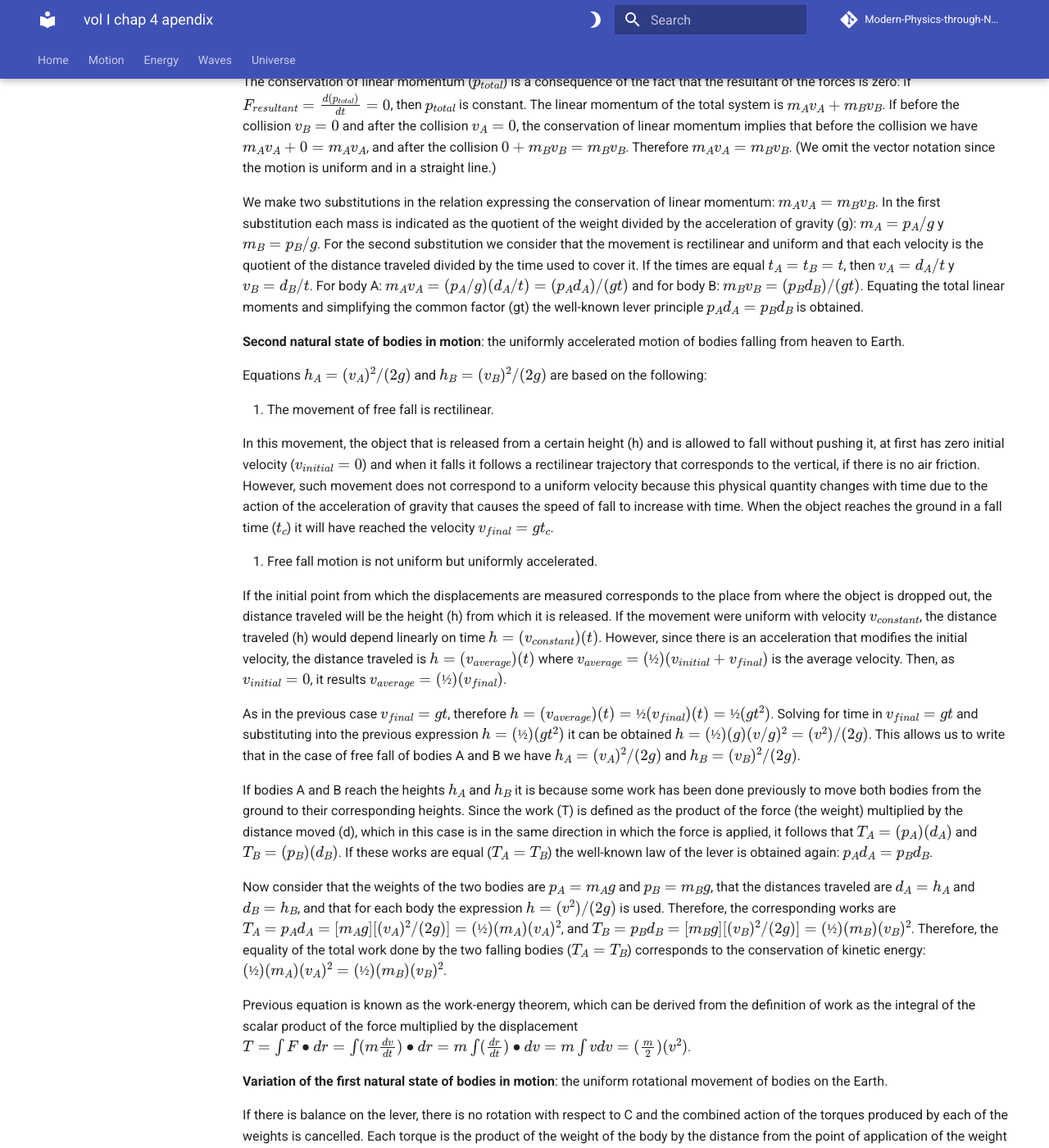
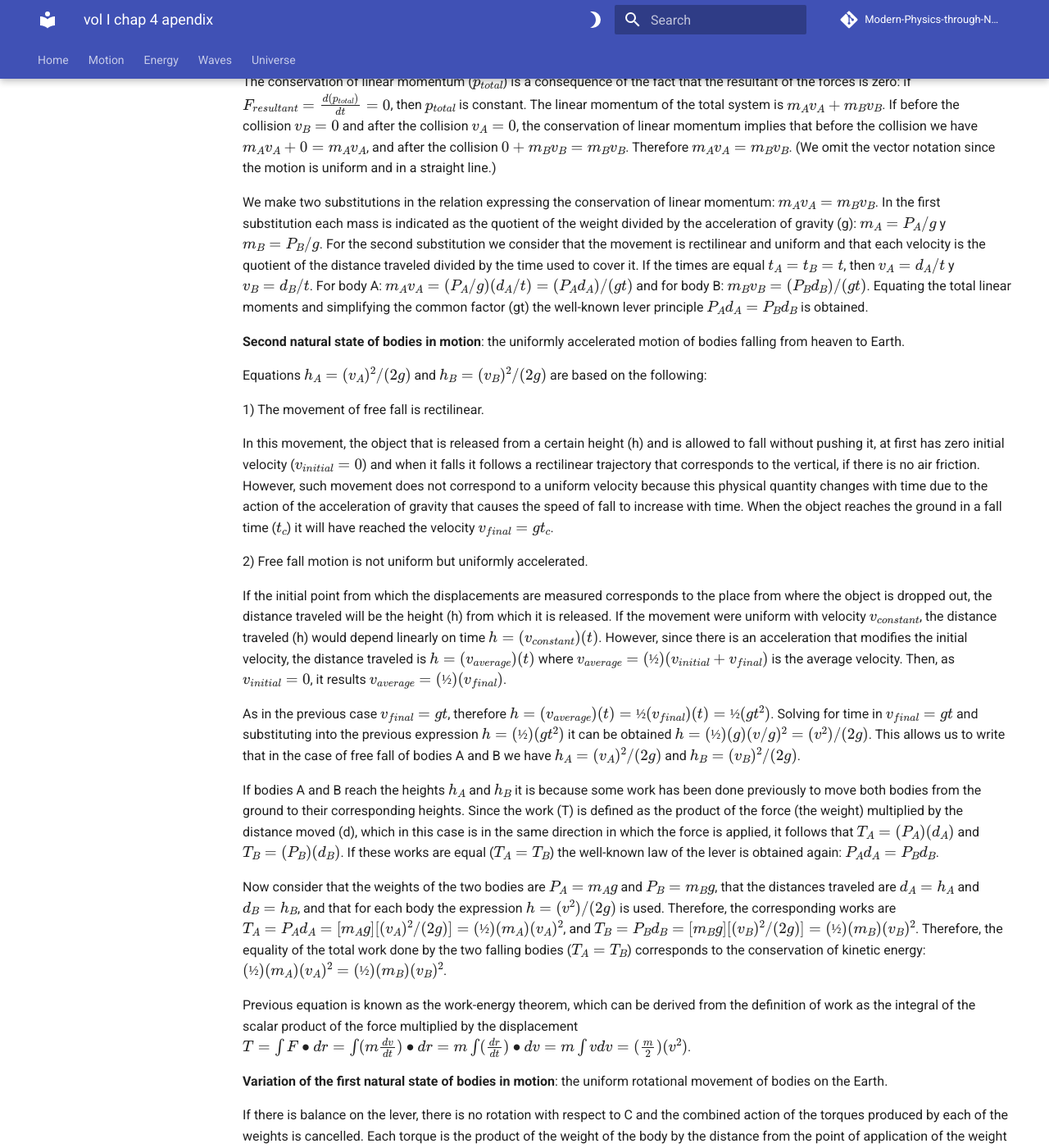
Before and after one commit to modphysnobel/modphysnobel.github.io, an MkDocs documentation site: the page built from docs/vol-I/vol-I-chap-4-apendix.md, in a window 1280 px wide and 1400 px high, scrolled down 3413 px. Shown: the whole window at 82% size. Built offline with MkDocs 1.6.1 and Material for MkDocs 9.7.7, drawn with Linux system fonts in a browser that asks for light colours; some web fonts are replaced; comment, search, counter and statistics services are not loaded; some of the changed text lies outside the part shown.

Commit message:
Update vol-I-chap-4-apendix.md

```diff
--- a/docs/vol-I/vol-I-chap-4-apendix.md
+++ b/docs/vol-I/vol-I-chap-4-apendix.md
@@ -83,32 +83,32 @@
 
 The conservation of linear momentum ($p_{total}$) is a consequence of the fact that the resultant of the forces is zero: if $F_{resultant} =  \frac{d(p_{total})}{dt}=0$, then $p_{total}$  is constant. The linear momentum of the total system is $m_Av_A + m_Bv_B$. If before the collision $v_B = 0$ and after the collision $v_A = 0$, the conservation of linear momentum implies that before the collision we have $m_Av_A+0 = m_Av_A$, and after the collision $0 + m_Bv_B = m_Bv_B$. Therefore $m_Av_A = m_Bv_B$. (We omit the vector notation since the motion is uniform and in a straight line.)
 
-We make two substitutions in the relation expressing the conservation of linear momentum: $m_Av_A = m_Bv_B$. In the first substitution each mass is indicated as the quotient of the weight divided by the acceleration of gravity (g): $m_A = p_A/g$ y $m_B = p_B/g$. For the second substitution we consider that the movement is rectilinear and uniform and that each velocity is the quotient of the distance traveled divided by the time used to cover it. If the times are equal $t_A = t_B = t$, then $v_A = d_A/t$ y $v_B = d_B/t$. For body A: $m_Av_A = (p_A/g)(d_A/t) = (p_Ad_A)/(gt)$ and for body B: $m_Bv_B = (p_Bd_B)/(gt)$. Equating the total linear moments and simplifying the common factor (gt) the well-known lever principle $p_Ad_A = p_Bd_B$ is obtained.
+We make two substitutions in the relation expressing the conservation of linear momentum: $m_Av_A = m_Bv_B$. In the first substitution each mass is indicated as the quotient of the weight divided by the acceleration of gravity (g): $m_A = P_A/g$ y $m_B = P_B/g$. For the second substitution we consider that the movement is rectilinear and uniform and that each velocity is the quotient of the distance traveled divided by the time used to cover it. If the times are equal $t_A = t_B = t$, then $v_A = d_A/t$ y $v_B = d_B/t$. For body A: $m_Av_A = (P_A/g)(d_A/t) = (P_Ad_A)/(gt)$ and for body B: $m_Bv_B = (P_Bd_B)/(gt)$. Equating the total linear moments and simplifying the common factor (gt) the well-known lever principle $P_Ad_A = P_Bd_B$ is obtained.
 
 **Second natural state of bodies in motion**: the uniformly accelerated motion of
 bodies falling from heaven to Earth.
 
 Equations $h_A = (v_A)^2/(2g)$ and $h_B = (v_B)^2/(2g)$ are based on the following:
 
-1. The movement of free fall is rectilinear.
+1) The movement of free fall is rectilinear.
 
 In this movement, the object that is released from a certain height (h) and is allowed to fall without pushing it, at first has zero initial velocity ($v_{initial} = 0$) and when it falls it follows a rectilinear trajectory that corresponds to the vertical, if there is no air friction. However, such movement does not correspond to a uniform velocity because this physical quantity changes with time due to the action of the acceleration of gravity that causes the speed of fall to increase with time. When the object reaches the ground in a fall time ($t_c$) it will have reached the velocity $v_{final} = gt_c$.
 
-2.  Free fall motion is not uniform but uniformly accelerated.
+2) Free fall motion is not uniform but uniformly accelerated.
 
 If the initial point from which the displacements are measured corresponds to the place from where the object is dropped out, the distance traveled will be the height (h) from which it is released. If the movement were uniform with velocity $v_{constant}$, the distance traveled (h) would depend linearly on time $h = (v_{constant})(t)$. However, since there is an acceleration that modifies the initial velocity, the distance traveled is $h = (v_{average})(t)$ where $v_{average} = (½)(v_{initial} + v_{final})$ is the average velocity. Then, as $v_{initial} = 0$, it results $v_{average} = (½)(v_{final})$.
 
 As in the previous case $v_{final} = gt$, therefore $h = (v_{average})(t) = ½(v_{final})(t) = ½(gt^2)$. Solving for time in $v_{final} = gt$ and substituting into the previous expression $h = (½)(gt^2)$ it can be obtained $h = (½)(g)(v/g)^2 = (v^2)/(2g)$. This allows us to write that in the case of free fall of bodies A and B we have $h_A = (v_A)^2/(2g)$ and $h_B = (v_B)^2/(2g)$.
 
-If bodies A and B reach the heights $h_A$ and $h_B$ it is because some work has been done previously to move both bodies from the ground to their corresponding heights. Since the work (T) is defined as the product of the force (the weight) multiplied by the distance moved (d), which in this case is in the same direction in which the force is applied, it follows that $T_A = (p_A)(d_A)$ and $T_B = (p_B)(d_B)$. If these works are equal ($T_A = T_B$) the well-known law of the lever is obtained again: $p_Ad_A = p_Bd_B$.
+If bodies A and B reach the heights $h_A$ and $h_B$ it is because some work has been done previously to move both bodies from the ground to their corresponding heights. Since the work (T) is defined as the product of the force (the weight) multiplied by the distance moved (d), which in this case is in the same direction in which the force is applied, it follows that $T_A = (P_A)(d_A)$ and $T_B = (P_B)(d_B)$. If these works are equal ($T_A = T_B$) the well-known law of the lever is obtained again: $P_Ad_A = P_Bd_B$.
 
-Now consider that the weights of the two bodies are $p_A = m_Ag$ and $p_B = m_Bg$, that the distances traveled are $d_A = h_A$ and $d_B = h_B$, and that for each body the expression $h = (v^2)/(2g)$ is used. Therefore, the corresponding works are $T_A = p_Ad_A = [m_Ag][(v_A)^2/(2g)] = (½)(m_A)(v_A)^2$, and $T_B = p_Bd_B = [m_Bg][(v_B)^2/(2g)] = (½)(m_B)(v_B)^2$. Therefore, the equality of the total work done by the two falling bodies ($T_A = T_B$) corresponds to the conservation of kinetic energy: $(½)(m_A)(v_A)^2 = (½)(m_B)(v_B)^2$.
+Now consider that the weights of the two bodies are $P_A = m_Ag$ and $P_B = m_Bg$, that the distances traveled are $d_A = h_A$ and $d_B = h_B$, and that for each body the expression $h = (v^2)/(2g)$ is used. Therefore, the corresponding works are $T_A = P_Ad_A = [m_Ag][(v_A)^2/(2g)] = (½)(m_A)(v_A)^2$, and $T_B = P_Bd_B = [m_Bg][(v_B)^2/(2g)] = (½)(m_B)(v_B)^2$. Therefore, the equality of the total work done by the two falling bodies ($T_A = T_B$) corresponds to the conservation of kinetic energy: $(½)(m_A)(v_A)^2 = (½)(m_B)(v_B)^2$.
 
 Previous equation is known as the work-energy theorem, which can be derived from the definition of work as the integral of the scalar product of the force multiplied by the displacement $T= \int F∙dr = \int (m \frac{dv}{dt}) ∙dr =m \int (\frac{dr}{dt}) ∙dv = m \int vdv= (\frac{m}{2})(v^2)$.
 
 **Variation of the first natural state of bodies in motion**: the uniform rotational movement of bodies on the Earth.
 
-If there is balance on the lever, there is no rotation with respect to C and the combined action of the torques produced by each of the weights is cancelled. Each torque is the product of the weight of the body by the distance from the point of application of the weight to the axis of rotation: $Torque_{left} = (–p_Ad_A)$ and $Torque_{right} = (+p_Bd_B)$. In the equilibrium condition with respect to the rotational movement, it must be that $Torque_{left} + Torque_{right} = 0$. From this condition it follows that $(– p_Ad_A) + (+p_Bd_B) = 0$ and $p_Ad_A = p_Bd_B$, which is the law of the lever.
+If there is balance on the lever, there is no rotation with respect to C and the combined action of the torques produced by each of the weights is cancelled. Each torque is the product of the weight of the body by the distance from the point of application of the weight to the axis of rotation: $Torque_{left} = (–P_Ad_A)$ and $Torque_{right} = (+P_Bd_B)$. In the equilibrium condition with respect to the rotational movement, it must be that $Torque_{left} + Torque_{right} = 0$. From this condition it follows that $(– P_Ad_A) + (+P_Bd_B) = 0$ and $P_Ad_A = P_Bd_B$, which is the law of the lever.
 
 For a body of mass $m$ and velocity $v$ the linear momentum is $p=mv=m(dr⁄dt)$ and the angular momentum is $l=r \times p$, If the force is F the torque is  $τ=r \times F$. It can be shown that $dl⁄(dt=( d[r \times p])⁄(dt=(dr⁄dt) )) \times p+r \times [dp⁄dt]=[r \times (dp⁄dt)]=r \times F=τ$. Then if $τ=0$, $dl⁄dt=0$ mens that $l$ is constant.
 
```
